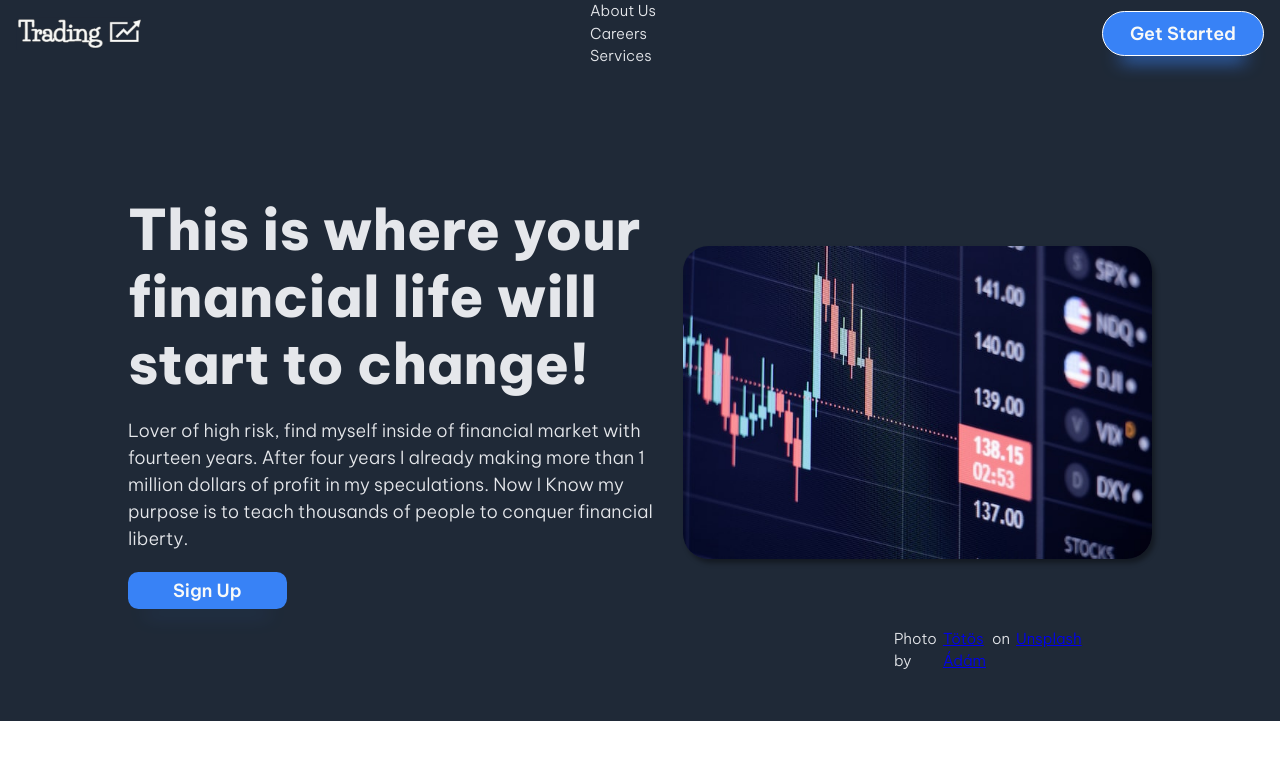
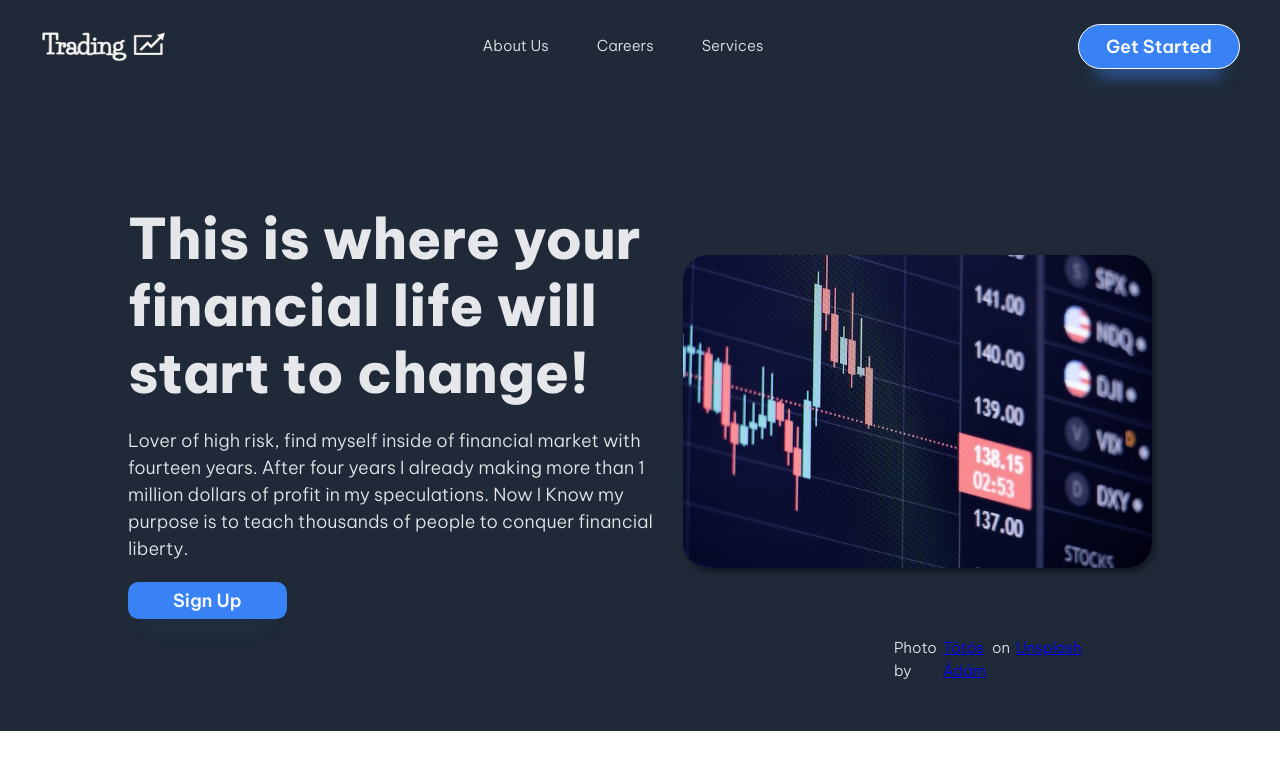
Before and after one commit to andriel300/trader-landing-page, a website built with Vite: page index.html in a window 1280 px wide. Shown: the top 766 px of the page. Built offline with nearby package versions, Linux system fonts and the light colour scheme.

Commit message:
fix nav-list gap

```diff
--- a/style.css
+++ b/style.css
@@ -442,7 +442,8 @@ body {
 /* NAVIGATIONS */
 
 .primary-header {
-    padding-bottom: var(--size-400);
+    padding: var(--size-500);
+
 }
 
 .nav-wrapper {
@@ -459,3 +460,10 @@ body {
 .nav-list a:focus {
     color: var(--clr-button);
 }
+
+.nav-list {
+    display: flex;
+    gap: clamp(var(--size-400), 5vw, var(--size-700));
+}
+
+/* Footer navigation */
```
